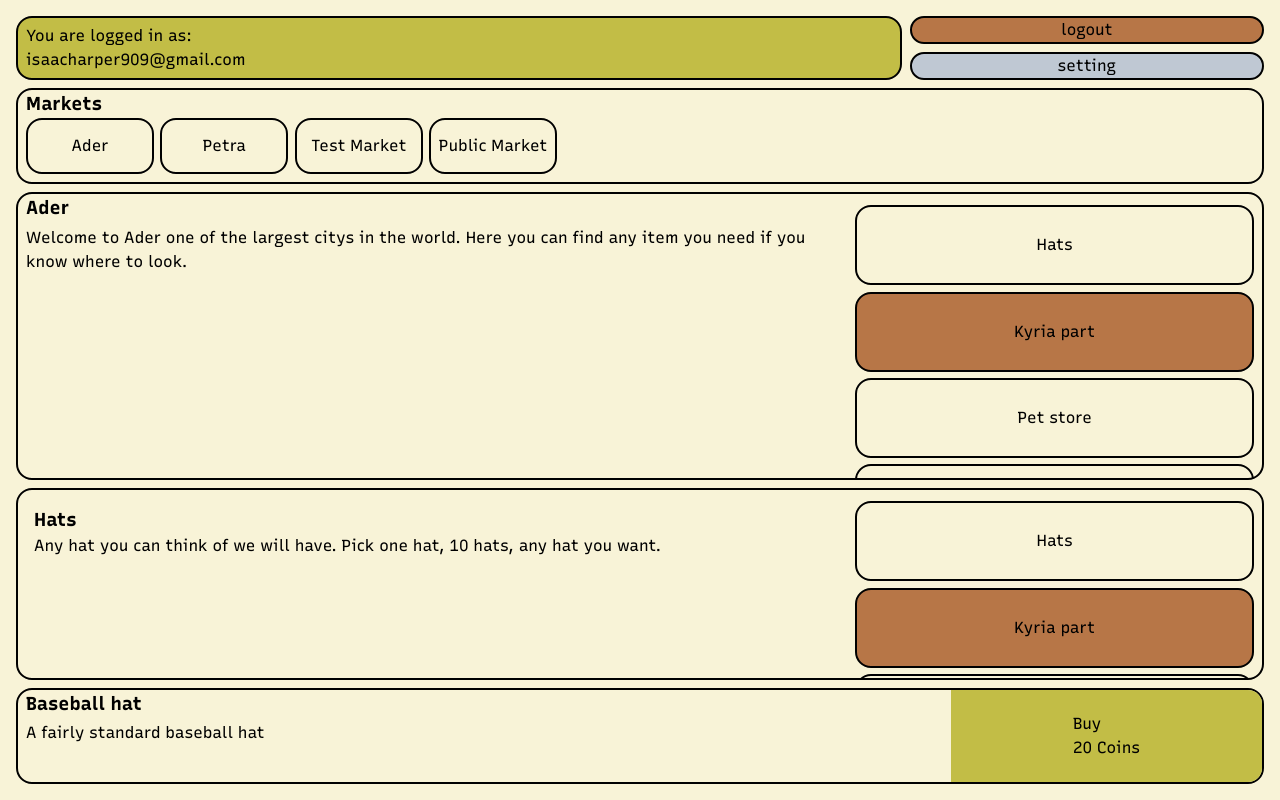
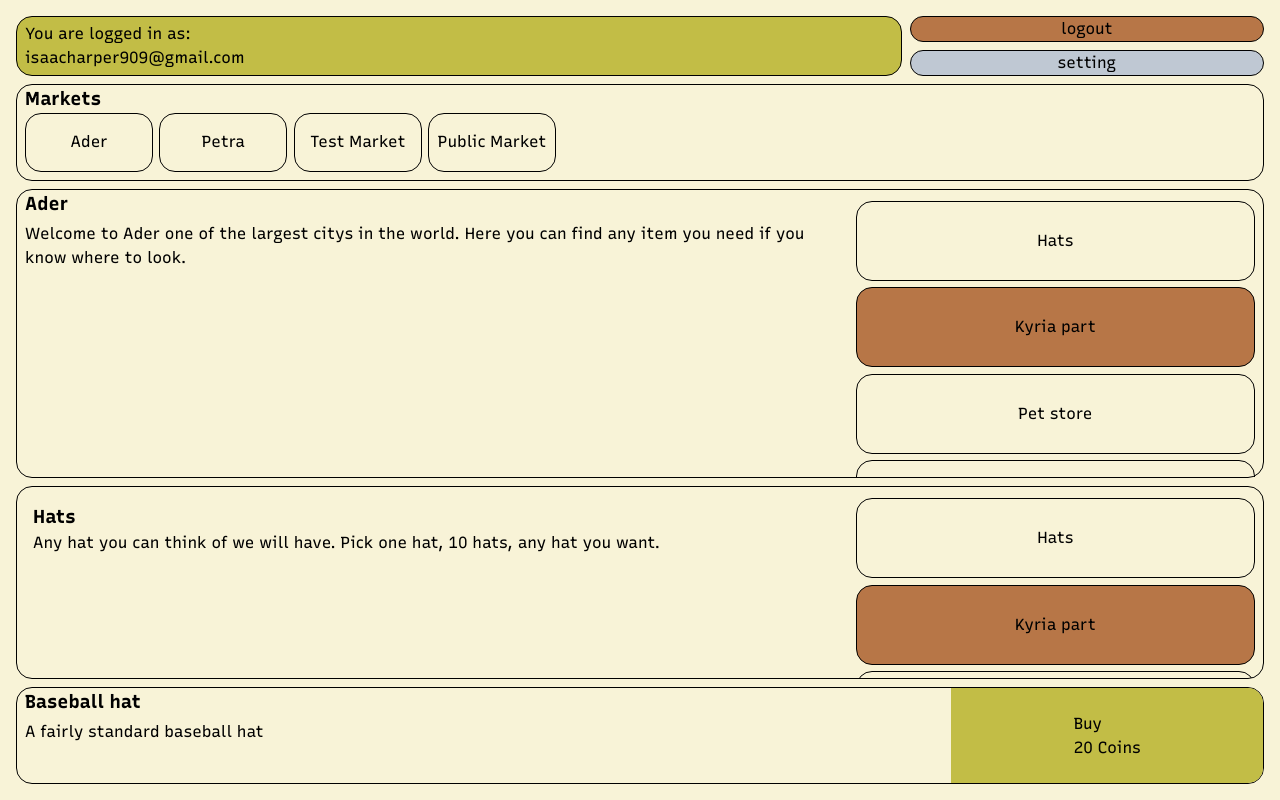
Before and after one commit to Isaac-Harper/vibias-market, a SvelteKit app: page /test in a window 1280 px wide. Built offline with nearby package versions, Linux system fonts and the light colour scheme.

Commit message:
change border thickness

```diff
--- a/static/reset.css
+++ b/static/reset.css
@@ -69,6 +69,6 @@ h1, h2, h3, h4, h5, h6 {
 
 
 .element--border--primary {
-  border: solid black 2px;
+  border: solid black 1px;
   border-radius: 1rem;
 }
```
